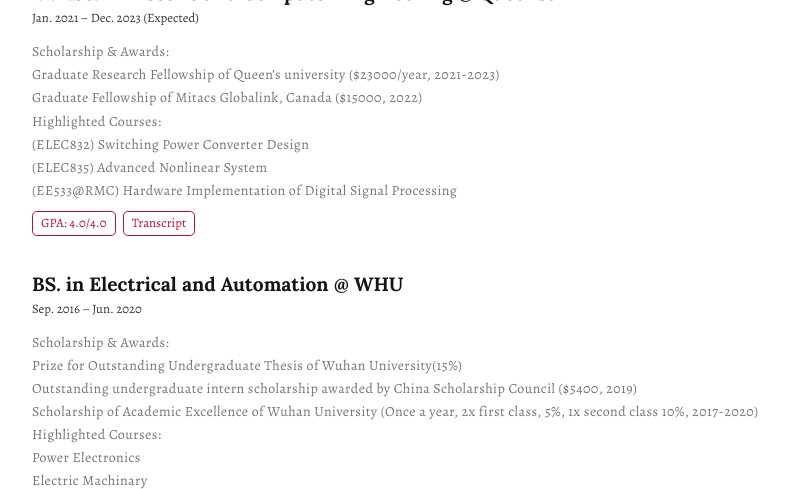
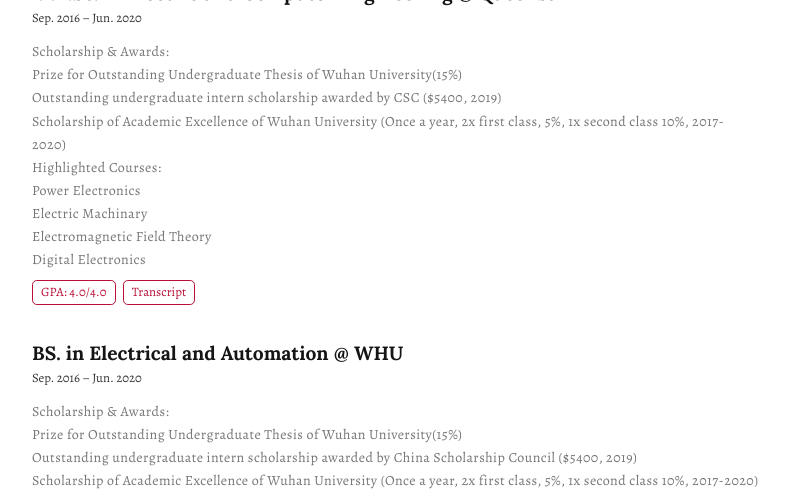
Before and after one commit to XiangZhangPE/XiangZhangPE.github.io, a plain HTML site: page index.html in a window 1280 px wide. Shown: the part 1376-1865 px from the top of the page, without its empty margins (433-1226 px from the left). Drawn offline with nearby package versions, Linux system fonts and the light colour scheme; some packages are replaced by stand-ins of ours; a script that the page names is missing; some icons are missing.

Commit message:
Update index.html

```diff
--- a/index.html
+++ b/index.html
@@ -608,7 +608,7 @@
 
 
             <div class="article-style" itemprop="articleBody">
-              Jan. 2021 –  Dec. 2023 (Expected)
+              Sep. 2016 – Jun. 2020
             </div>
 
 
@@ -616,15 +616,17 @@
             <div class="stream-meta article-metadata">
 
               <div itemprop="author"> Scholarship & Awards:<br/>
-              <span itemprop="author name" itemtype="http://schema.org/Person">Graduate Research Fellowship of Queen’s university ($23000/year, 2021-2023)</span><br/>
-              <span itemprop="author name" itemtype="http://schema.org/Person">Graduate Fellowship of Mitacs Globalink, Canada ($15000, 2022)</span><br/>
+                <span itemprop="author name" itemtype="http://schema.org/Person">Prize for Outstanding Undergraduate Thesis of Wuhan University(15%)</span><br/>
+                <span itemprop="author name" itemtype="http://schema.org/Person">Outstanding undergraduate intern scholarship awarded by CSC ($5400, 2019)</span><br/>
+                <span itemprop="author name" itemtype="http://schema.org/Person">Scholarship of Academic Excellence of Wuhan University (Once a year, 2x first class, 5%, 1x second class 10%, 2017-2020)
               </div>
 
               <div itemprop="author"> Highlighted Courses:<br/>
 
-              <span itemprop="author name" itemtype="http://schema.org/Person"><!--a href="https://spiky-raft-0a1.notion.site/16720-Computer-Vision-2b6132f213b44a9b86e354fe420399da" target="_blank" -->(ELEC832) Switching Power Converter Design<!--/a--></span> <br/>
-              <span itemprop="author name" itemtype="http://schema.org/Person"><!--a href="https://spiky-raft-0a1.notion.site/16720-Computer-Vision-2b6132f213b44a9b86e354fe420399da" target="_blank" -->(ELEC835) Advanced Nonlinear System<!--/a--></span>  <br/>
-              <span itemprop="author name" itemtype="http://schema.org/Person"><!--a href="https://spiky-raft-0a1.notion.site/18645-How-to-Write-Fast-Code-a66ca66a1fd8424e9965690c3d3689b1" target="_blank" -->(EE533@RMC) Hardware Implementation of Digital Signal Processing<!--/a--></span> <br/>
+                <span itemprop="author name" itemtype="http://schema.org/Person"><!--a href="https://spiky-raft-0a1.notion.site/Embedded-Operating-System-d430f6399aac45e9b2ac75dbf5673fdf" target="_blank" -->Power Electronics<!--/a--></span> <br/>
+                <span itemprop="author name" itemtype="http://schema.org/Person"><!--a href="https://spiky-raft-0a1.notion.site/Microcomputer-Principle-and-Interface-Technology-d9af1bf899814c8683c247117962635d" target="_blank" -->Electric Machinary<!--/a--></span> <br/>
+                <span itemprop="author name" itemtype="http://schema.org/Person"><!--a href="https://spiky-raft-0a1.notion.site/Sensor-Signal-Processing-5fac230320c544e588638fd8d186e1bd" target="_blank" -->Electromagnetic Field Theory<!--/a--></span> <br/>
+                <span itemprop="author name" itemtype="http://schema.org/Person"><!--a href="https://spiky-raft-0a1.notion.site/Mordern-Control-Theory-971b33d4886a454c9fe12494adc4d7c9" target="_blank" -->Digital Electronics<!--/a--></span>
 
               </div>
 
@@ -635,12 +637,12 @@
 
 
 
-        <a class="btn btn-outline-primary my-1 mr-1" href="/files/Transcripts/transcript queensu all Xiang Zhang.pdf" target="_blank" rel="noopener">
+        <a class="btn btn-outline-primary my-1 mr-1" href="/files/Transcripts/diploma&transcript whu Xiang Zhang.pdf" target="_blank" rel="noopener">
           GPA: 4.0/4.0
         </a>
 
 
-        <a class="btn btn-outline-primary my-1 mr-1" href="/files/Transcripts/transcript queensu all Xiang Zhang.pdf" target="_blank" rel="noopener">
+        <a class="btn btn-outline-primary my-1 mr-1" href="/files/Transcripts/diploma&transcript whu Xiang Zhang.pdf" target="_blank" rel="noopener">
           Transcript
         </a>
 
```
